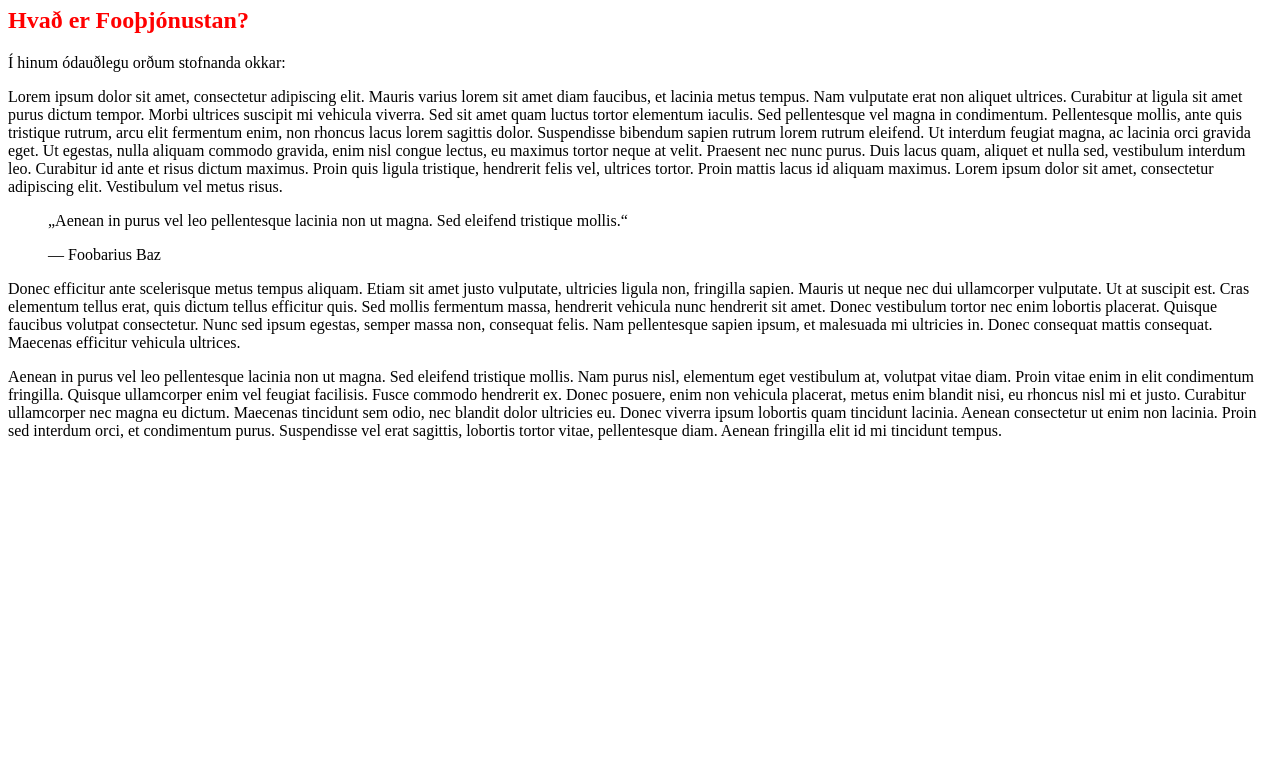
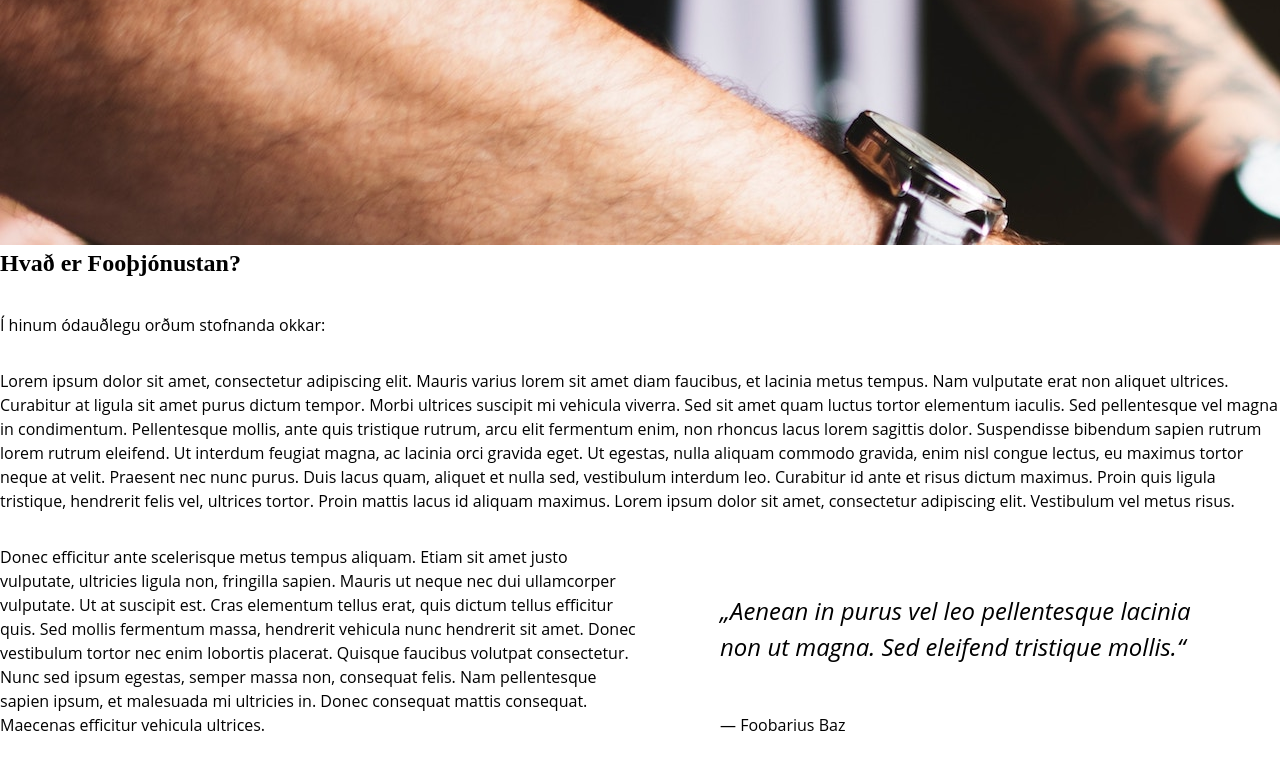
Before and after one commit to omarpall/Vefforitun, a website: page gogn/about.html in a window 1280 px wide. Shown: the part 99-865 px from the top of the page. Before the commit the page ends 800 px from the top, so only its background shows below. Drawn offline with Linux system fonts and the light colour scheme.

Commit message:
automatic

```diff
--- a/gogn/styles.css
+++ b/gogn/styles.css
@@ -1,8 +1,36 @@
-h1 {
-  color: red; }
+@charset "UTF-8";
+/* setjum box-sizing: border-box; á allt */
+html {
+  /* stylelint-disable-line */
+  box-sizing: border-box; }
 
-h2 {
-  color: red; }
+*, *:before, *:after {
+  /* stylelint-disable-line */
+  box-sizing: inherit;
+  /* fjarlægjum margin og padding */
+  padding: 0;
+  margin: 0; }
+
+html {
+  /* stylelint-disable-line */
+  margin-right: 20px;
+  margin-left: 20px;
+  font-family: Lato, helvetica, arial, sans-serif;
+  font-size: 16px;
+  line-height: 1.5; }
+  @media (min-width: 1200px) {
+    html {
+      margin: 0; } }
+
+img {
+  /* stylelint-disable-line */
+  max-width: 100%; }
+
+main {
+  /* stylelint-disable-line */
+  max-width: 1200px;
+  margin: 0 auto;
+  overflow-x: hidden; }
 
 .forsida {
   background-image: url("bg.jpg");
@@ -10,3 +38,34 @@ h2 {
   background-attachment: fixed;
   background-position: 50% 50%;
   height: 20em; }
+
+.about-header {
+  background-repeat: no-repeat;
+  background-position: center center;
+  background-size: contain;
+  background: url(bg-subpage.jpg);
+  min-height: 20em; }
+
+.block {
+  margin-top: 2em;
+  margin-bot: 2em; }
+
+.about-blockquote {
+  float: right;
+  position: relative;
+  width: 50%;
+  padding: 5em; }
+
+.quote {
+  font-style: italic;
+  font-size: 1.5em;
+  padding-bottom: 2em; }
+
+p {
+  font-family: 'Open Sans'; }
+
+h1 {
+  font-family: 'Roboto Slab'; }
+
+h2 {
+  font-family: 'Roboto Slab'; }
```
